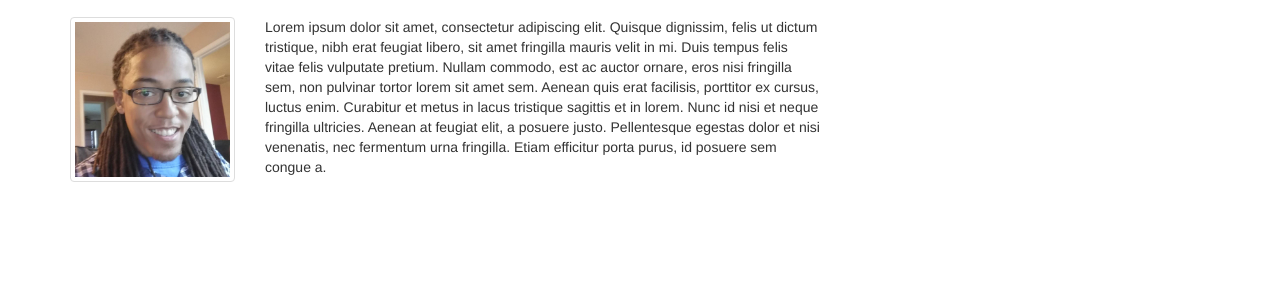
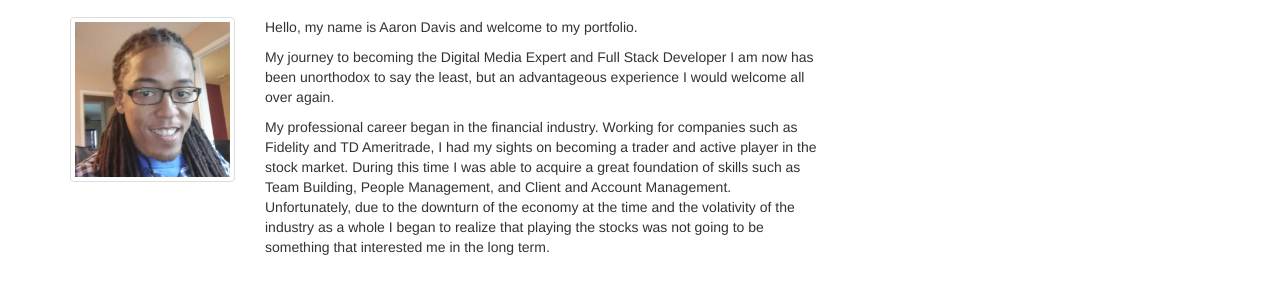
Before and after one commit to aaronrd83/AaronDavis-Portfolio, a plain HTML site: page index.html in a window 1280 px wide. Shown: the part 155-448 px from the top of the page. Drawn offline with nearby package versions, Linux system fonts and the light colour scheme.

Commit message:
updates to portfolio

```diff
--- a/index.html
+++ b/index.html
@@ -49,10 +49,15 @@
             <img src="assets/Me-AaronDavis.jpg" alt="Aaron Davis" class="img-thumbnail">
           </div>
           <div class="col-md-9">
-            <p>
-              Lorem ipsum dolor sit amet, consectetur adipiscing elit. Quisque dignissim, felis ut dictum tristique, nibh erat feugiat libero, sit amet fringilla mauris velit in mi. Duis tempus felis vitae felis vulputate pretium. Nullam commodo, est ac auctor ornare,
-              eros nisi fringilla sem, non pulvinar tortor lorem sit amet sem. Aenean quis erat facilisis, porttitor ex cursus, luctus enim. Curabitur et metus in lacus tristique sagittis et in lorem. Nunc id nisi et neque fringilla ultricies. Aenean
-              at feugiat elit, a posuere justo. Pellentesque egestas dolor et nisi venenatis, nec fermentum urna fringilla. Etiam efficitur porta purus, id posuere sem congue a.
+            <p>Hello, my name is Aaron Davis and welcome to my portfolio.</p>
+            <p>My journey to becoming the Digital Media Expert and Full Stack Developer I am now has been unorthodox to say the least,
+              but an advantageous experience I would welcome all over again.</p>
+
+            <p>My professional career began in the financial industry. Working for companies such as Fidelity and TD Ameritrade,
+              I had my sights on becoming a trader and active player in the stock market. During this time I was able to acquire a great foundation of skills
+              such as Team Building, People Management, and Client and Account Management. Unfortunately, due to the downturn of the economy
+              at the time and the volativity of the industry as a whole I began to realize that playing the stocks was not going to be something
+              that interested me in the long term.
             </p>
           </div>
         </div>
```
Also changed, not shown: certs.html (+10 -0 lines), assets/Mobile_Sites_Certification_Mobile_Sites-Achievement.png (added).
